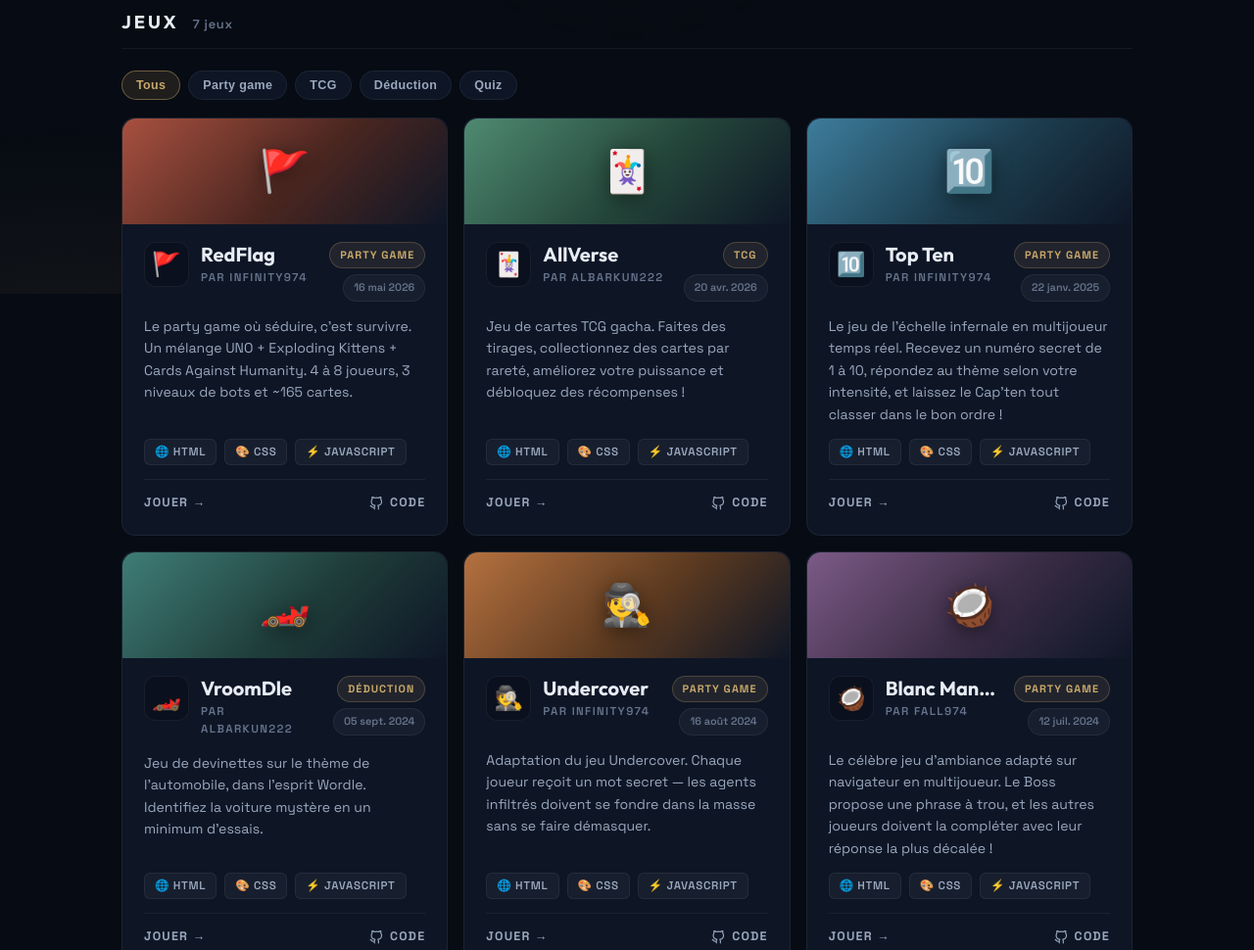
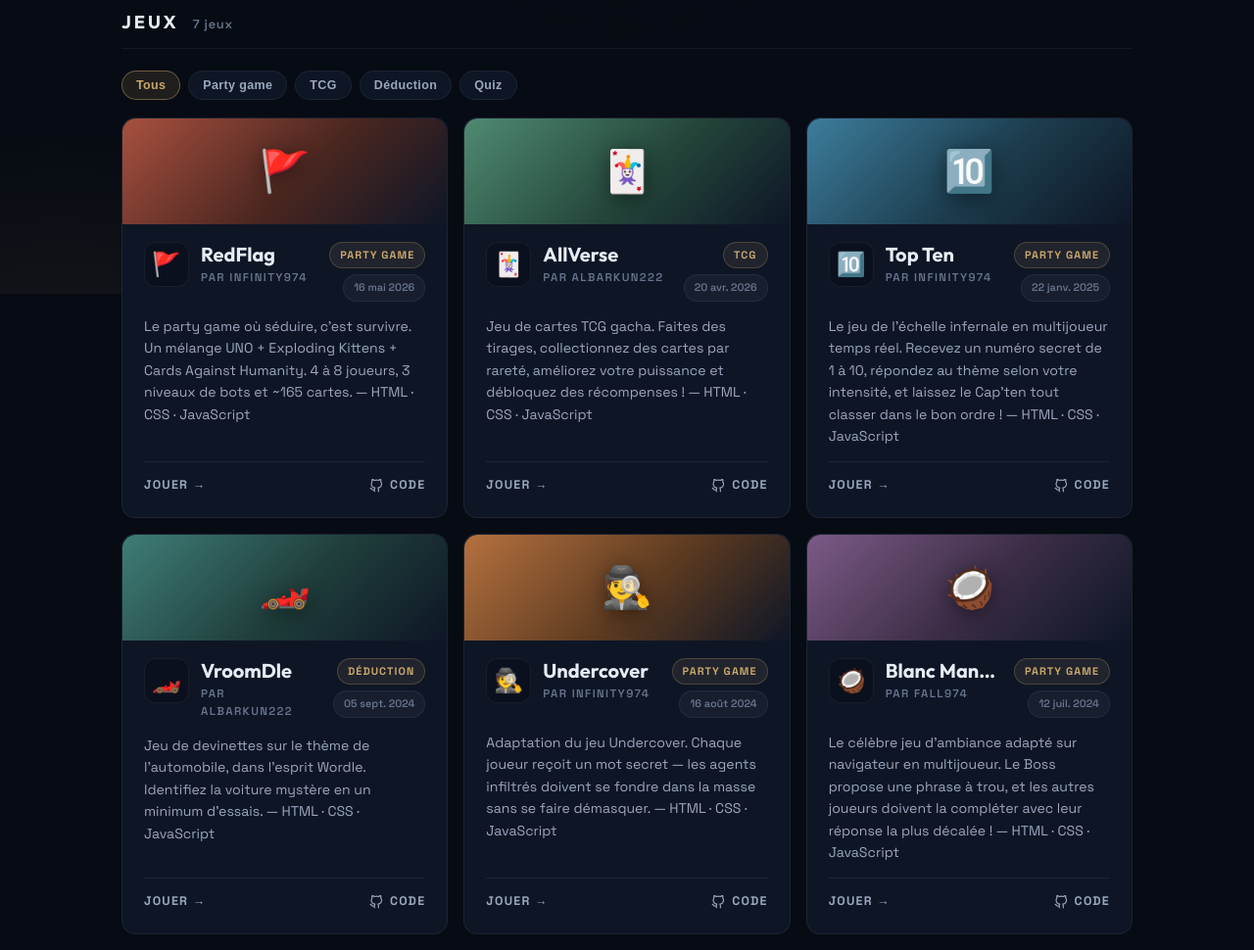
Before and after one commit to florianm974/KSOS, a plain HTML site: page index.html in a window 1280 px wide. Shown: the part 500-1470 px from the top of the page at 98% size. Drawn offline with Linux system fonts and the light colour scheme; no server answers.

Commit message:
Remplace les badges tech par du texte inline dans la description des cartes

```diff
--- a/app.js
+++ b/app.js
@@ -144,22 +144,6 @@ function createMemberBadge(member) {
   return anchor;
 }
 
-function createTechIcons() {
-  return {
-    html: "🌐",
-    css: "🎨",
-    javascript: "⚡",
-    react: "⚛️",
-    vue: "🟢",
-    python: "🐍",
-    node: "🟩",
-    godot: "🤖",
-    svelte: "🟢",
-    typescript: "📘",
-    tailwind: "🌊",
-  };
-}
-
 function formatDate(timestamp) {
   return new Intl.DateTimeFormat("fr-FR", {
     day: "2-digit",
@@ -255,27 +239,15 @@ function createCard(item) {
     meta.appendChild(datePill);
   }
 
+  const techs = Array.isArray(item.techs) ? item.techs : [];
   const desc = document.createElement("p");
   desc.className = "card-desc";
   desc.textContent = item.desc || "";
+  if (techs.length > 0) {
+    const sep = desc.textContent ? " — " : "";
+    desc.textContent += sep + techs.join(" · ");
+  }
   card.appendChild(desc);
-
-  const techs = Array.isArray(item.techs) ? item.techs : [];
-  if (techs.length > 0) {
-    const icons = createTechIcons();
-    const techList = document.createElement("div");
-    techList.className = "card-techs";
-    techs.forEach((tech) => {
-      const chip = document.createElement("span");
-      chip.className = "tech-chip";
-      const icon = icons[String(tech).toLowerCase().trim()];
-      chip.innerHTML = icon
-        ? `<span aria-hidden="true">${icon}</span> ${tech}`
-        : String(tech);
-      techList.appendChild(chip);
-    });
-    card.appendChild(techList);
-  }
 
   const bottom = document.createElement("div");
   bottom.className = "card-bottom";
--- a/style.css
+++ b/style.css
@@ -372,24 +372,6 @@ a.card-title:hover {
   flex: 1;
 }
 
-.card-techs {
-  display: flex;
-  flex-wrap: wrap;
-  gap: 8px;
-}
-
-.tech-chip {
-  padding: 3px 10px;
-  border-radius: 6px;
-  font-size: 0.72rem;
-  font-weight: 600;
-  text-transform: uppercase;
-  letter-spacing: 0.06em;
-  color: var(--text-dim);
-  background: rgba(255, 255, 255, 0.04);
-  border: 1px solid var(--border);
-}
-
 .card-bottom {
   display: flex;
   align-items: center;
```
